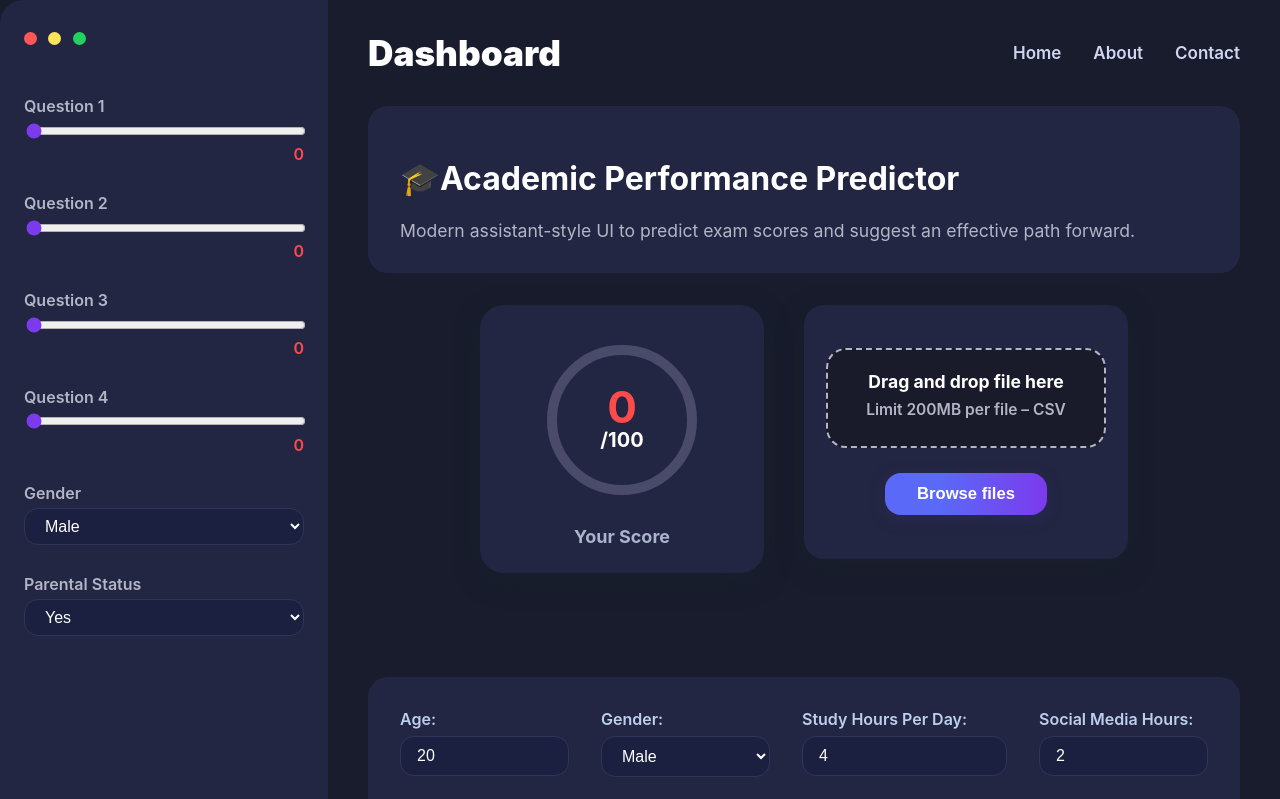
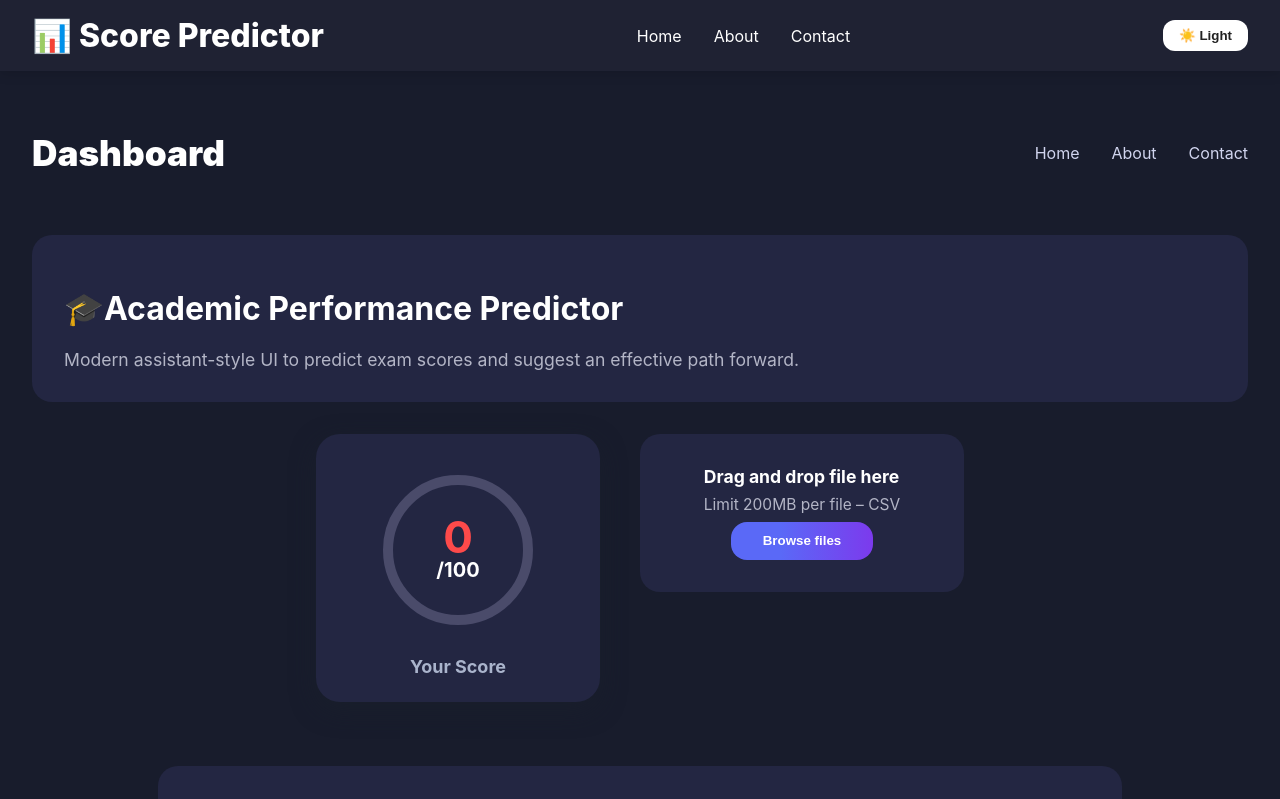
Before and after one commit to Pritam-Mondal18/academic-performance-app-2.O, a React (Vite) app in the folder frontend/: page / in a window 1280 px wide. Shown: the top 799 px of the page. Built offline with nearby package versions, Linux system fonts and the light colour scheme.

Commit message:
fix routing

```diff
--- a/frontend/package.json
+++ b/frontend/package.json
@@ -12,7 +12,8 @@
   "dependencies": {
     "framer-motion": "^12.23.12",
     "react": "^19.1.1",
-    "react-dom": "^19.1.1"
+    "react-dom": "^19.1.1",
+    "react-router-dom": "^7.9.1"
   },
   "devDependencies": {
     "@eslint/js": "^9.33.0",
--- a/frontend/src/App.jsx
+++ b/frontend/src/App.jsx
@@ -1,28 +1,173 @@
+// import React, { useState } from "react";
+// import Sidebar from "./components/Sidebar";
+// import DashboardMain from "./components/DashboardMain";
+// import ScorePredictionForm from "./components/ScorePredictionForm";
+
+// function App() {
+//   const [predictedScore, setPredictedScore] = useState(0);
+
+//   return (
+//     <div style={{ display: "flex", minHeight: "100vh", background: "#181c2c" }}>
+//       <Sidebar />
+//       <main
+//         style={{
+//           flex: 1,
+//           padding: "2rem 2.5rem",
+//           display: "flex",
+//           flexDirection: "column",
+//           gap: "2rem",
+//         }}
+//       >
+//         <DashboardMain score={predictedScore} />
+//         <div style={{ display: "flex", justifyContent: "center" }}>
+//           <ScorePredictionForm onPrediction={setPredictedScore} />
+//         </div>
+//       </main>
+//     </div>
+//   );
+// }
+
+// export default App;
+
 import React, { useState } from "react";
-import Sidebar from "./components/Sidebar";
+import { Routes, Route, Link } from "react-router-dom";
 import DashboardMain from "./components/DashboardMain";
 import ScorePredictionForm from "./components/ScorePredictionForm";
 
 function App() {
   const [predictedScore, setPredictedScore] = useState(0);
+  const [darkMode, setDarkMode] = useState(true);
 
   return (
-    <div style={{ display: "flex", minHeight: "100vh", background: "#181c2c" }}>
-      <Sidebar />
-      <main
+    <div
+      className={darkMode ? "dark-mode" : "light-mode"}
+      style={{
+        minHeight: "100vh",
+        display: "flex",
+        flexDirection: "column",
+      }}
+    >
+      {/* HEADER */}
+      <header
         style={{
-          flex: 1,
-          padding: "2rem 2.5rem",
           display: "flex",
-          flexDirection: "column",
-          gap: "2rem",
+          justifyContent: "space-between",
+          alignItems: "center",
+          padding: "1rem 2rem",
+          background: darkMode ? "#1f2233" : "#f5f5f5",
+          color: darkMode ? "#fff" : "#222",
+          boxShadow: "0 2px 12px rgba(0,0,0,0.15)",
+          position: "sticky",
+          top: 0,
+          zIndex: 100,
         }}
       >
-        <DashboardMain score={predictedScore} />
-        <div style={{ display: "flex", justifyContent: "center" }}>
-          <ScorePredictionForm onPrediction={setPredictedScore} />
-        </div>
+        <h1 style={{ margin: 0, fontWeight: 800 }}>📊 Score Predictor</h1>
+        <nav>
+          <ul
+            style={{
+              display: "flex",
+              gap: "2rem",
+              listStyle: "none",
+              margin: 0,
+              padding: 0,
+            }}
+          >
+            <li>
+              <Link to="/" style={{ textDecoration: "none", color: "inherit" }}>
+                Home
+              </Link>
+            </li>
+            <li>
+              <Link
+                to="/about"
+                style={{ textDecoration: "none", color: "inherit" }}
+              >
+                About
+              </Link>
+            </li>
+            <li>
+              <Link
+                to="/contact"
+                style={{ textDecoration: "none", color: "inherit" }}
+              >
+                Contact
+              </Link>
+            </li>
+          </ul>
+        </nav>
+        <button
+          onClick={() => setDarkMode(!darkMode)}
+          style={{
+            padding: "0.5rem 1rem",
+            borderRadius: "12px",
+            border: "none",
+            cursor: "pointer",
+            background: darkMode ? "#fff" : "#222",
+            color: darkMode ? "#222" : "#fff",
+            fontWeight: 600,
+          }}
+        >
+          {darkMode ? "☀️ Light" : "🌙 Dark"}
+        </button>
+      </header>
+
+      {/* ROUTES */}
+      <main style={{ flex: 1, padding: "2rem" }}>
+        <Routes>
+          <Route
+            path="/"
+            element={
+              <>
+                <DashboardMain score={predictedScore} />
+                <div style={{ display: "flex", justifyContent: "center" }}>
+                  <ScorePredictionForm onPrediction={setPredictedScore} />
+                </div>
+              </>
+            }
+          />
+          <Route
+            path="/about"
+            element={
+              <div>
+                <h2>About</h2>
+                <p style={{ maxWidth: "700px", lineHeight: 1.6 }}>
+                  This Academic Performance Predictor leverages behavioral
+                  patterns and lifestyle factors to estimate student exam
+                  scores.
+                  <br />
+                  Built with React (frontend) + FastAPI & ML (backend).
+                </p>
+              </div>
+            }
+          />
+          <Route
+            path="/contact"
+            element={
+              <div>
+                <h2>Contact</h2>
+                <p>
+                  Have feedback or questions? Reach out via{" "}
+                  <a href="mailto:example@email.com">email</a>.
+                </p>
+              </div>
+            }
+          />
+        </Routes>
       </main>
+
+      {/* FOOTER */}
+      <footer
+        style={{
+          background: darkMode ? "#1f2233" : "#f5f5f5",
+          color: darkMode ? "#fff" : "#222",
+          padding: "1rem",
+          textAlign: "center",
+          borderTop: "1px solid rgba(255,255,255,0.1)",
+        }}
+      >
+        © {new Date().getFullYear()} Score Predictor | Built with ❤️
+      </footer>
     </div>
   );
 }
--- a/frontend/src/main.jsx
+++ b/frontend/src/main.jsx
@@ -1,10 +1,24 @@
+// import React from "react";
+// import ReactDOM from "react-dom/client";
+// import App from "./App";
+// import "./styles/global.css";
+
+// ReactDOM.createRoot(document.getElementById("root")).render(
+//   <React.StrictMode>
+//     <App />
+//   </React.StrictMode>
+// );
+
 import React from "react";
 import ReactDOM from "react-dom/client";
 import App from "./App";
 import "./styles/global.css";
+import { BrowserRouter } from "react-router-dom";
 
 ReactDOM.createRoot(document.getElementById("root")).render(
   <React.StrictMode>
-    <App />
+    <BrowserRouter>
+      <App />
+    </BrowserRouter>
   </React.StrictMode>
 );
--- a/frontend/src/styles/global.css
+++ b/frontend/src/styles/global.css
@@ -1,4 +1,4 @@
-body {
+/* body {
   margin: 0;
   padding: 0;
   font-family: "Inter", "Segoe UI", Tahoma, Geneva, Verdana, sans-serif;
@@ -15,7 +15,7 @@ body {
   display: flex;
 }
 
-/* Sidebar */
+/* Sidebar */ /*
 .sidebar {
   width: 280px;
   background: #222542;
@@ -73,7 +73,7 @@ body {
   color: #fc5d5d;
 }
 
-/* Sidebar select (dropdown) */
+/* Sidebar select (dropdown) */ /*
 .sidebar select {
   padding: 0.47rem 0.7rem;
   border-radius: 9px;
@@ -84,7 +84,7 @@ body {
   margin-top: 0.42rem;
 }
 
-/* Main dashboard */
+/* Main dashboard */ /*
 .main {
   flex: 1;
   padding: 2.3rem 2rem;
@@ -147,7 +147,7 @@ nav li:hover {
   margin-bottom: 0.4rem;
 }
 
-/* Simple Gauge Chart style */
+/* Simple Gauge Chart style */ /*
 .gauge-card {
   display: flex;
   justify-content: center;
@@ -172,7 +172,7 @@ nav li:hover {
   color: #bdbfff;
 }
 
-/* Tag List */
+/* Tag List */ /*
 .tag-list {
   display: flex;
   flex-direction: column;
@@ -213,7 +213,7 @@ nav li:hover {
   color: #00acc1;
 }
 
-/* Upload Box */
+/* Upload Box */ /*
 .upload-card {
   min-height: 190px;
   display: flex;
@@ -265,4 +265,27 @@ nav li:hover {
 }
 .predict-btn:hover {
   background: linear-gradient(89deg, #6d6afa 50%, #232642 100%);
+} */
+
+body {
+  margin: 0;
+  font-family: "Inter", "Segoe UI", Tahoma, Geneva, Verdana, sans-serif;
 }
+
+.dark-mode {
+  background: #181c2c;
+  color: #eef2fb;
+}
+
+.light-mode {
+  background: #fafafa;
+  color: #222;
+}
+
+a {
+  color: #6d6afa;
+  text-decoration: none;
+}
+a:hover {
+  text-decoration: underline;
+}
```
Also changed, not shown: 1 other file (tests, documents, lock files or other folders).
